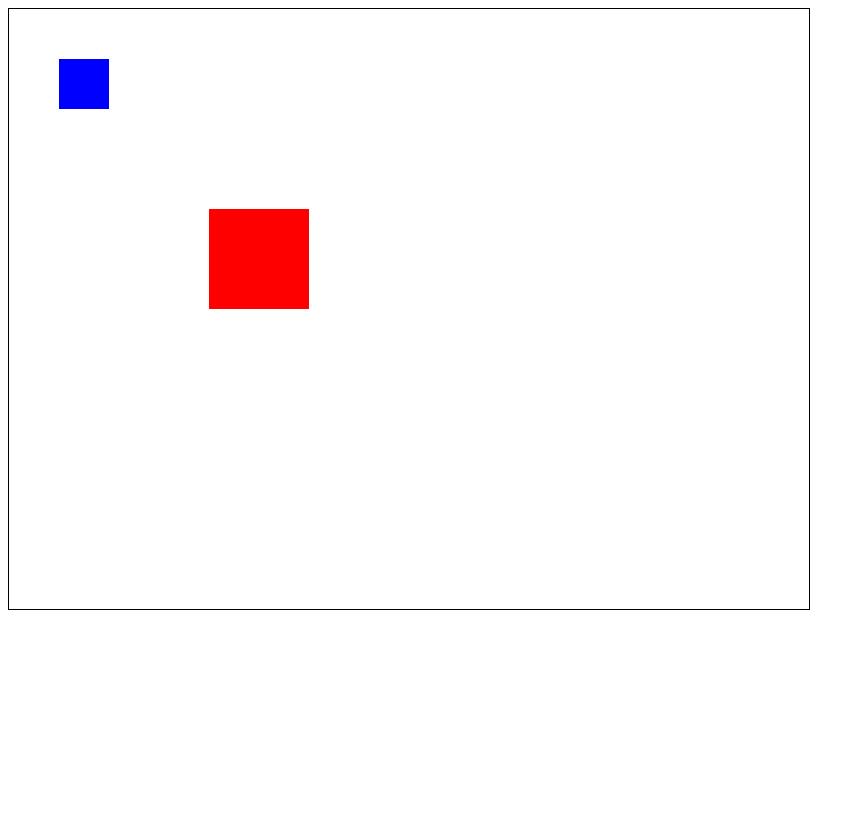
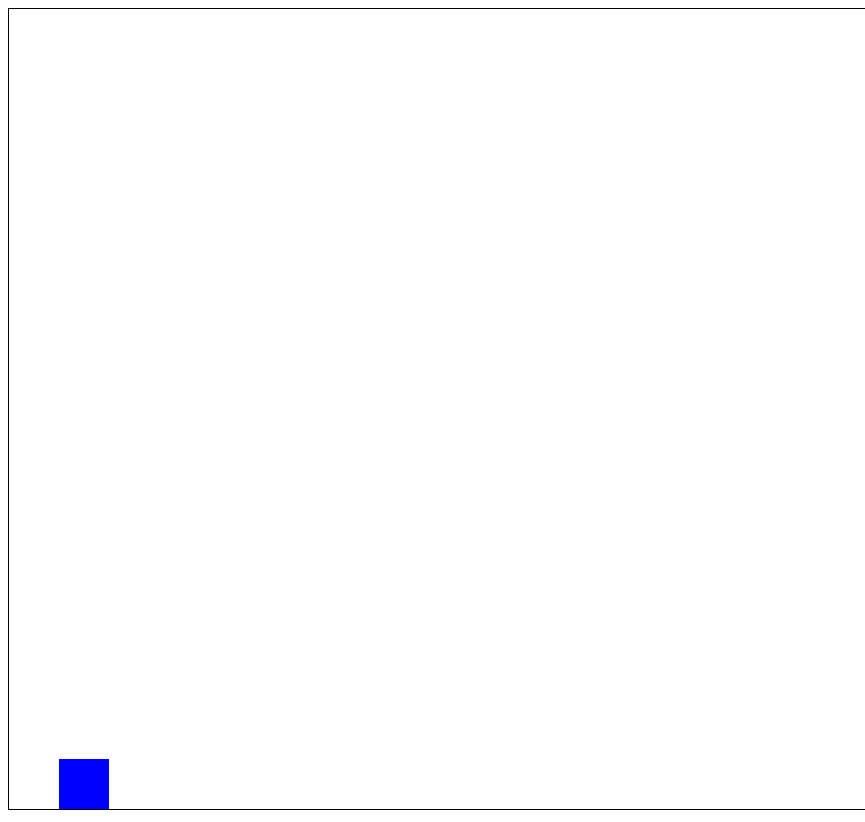
Before and after one commit to soronity/TimsJSGame, a plain HTML site: page index.html in a window 1280 px wide. Shown: the whole page, without its empty margins (0-865 px from the left). Before the commit the page ends 800 px from the top, so only its background shows below. Drawn offline with Linux system fonts and the light colour scheme.

Commit message:
Make player moveable

```diff
--- a/game.js
+++ b/game.js
@@ -2,74 +2,106 @@
 var canvas = document.getElementById("gameCanvas");
 var ctx = canvas.getContext("2d");
 
-// Player object literal
+// Resize the canvas to the size of the screen
+function resizeCanvas() {
+    canvas.width = window.innerWidth;
+    canvas.height = window.innerHeight;
+}
+
+// Call the resizeCanvas function when the window is resized
+window.addEventListener("resize", resizeCanvas);
+
+// Call the resizeCanvas function once on page load
+resizeCanvas();
+
 var player = {
-  x: 50, // Player's x position
-  y: 50, // Player's y position
-  width: 50, // Player's width
-  height: 50, // Player's height
-  color: "blue", // Player's color
-
-  // Function to update player's position or any other logic
-  update: function () {
-    // Update player position or any other game logic here
-  },
-
-  // Function to draw the player
-  draw: function () {
-    ctx.fillStyle = this.color;
-    ctx.fillRect(this.x, this.y, this.width, this.height);
-  }
+    x: 50,
+    y: 50,
+    width: 50,
+    height: 50,
+    color: "blue",
+    velocityY: 0,
+    velocityX: 0, // Set initial horizontal velocity to 0
 };
 
-// Sprite object literal
-var sprite = {
-  x: 200, // Sprite's x position
-  y: 200, // Sprite's y position
-  width: 100, // Sprite's width
-  height: 100, // Sprite's height
-  color: "red", // Sprite's color
+const gravity = 0.5;
 
-  // Function to update sprite's position or any other logic
-  update: function () {
-    // Update sprite position or any other game logic here
-  },
+// Update game logic
+function update() {
 
-  // Function to draw the sprite
-  draw: function () {
-    ctx.fillStyle = this.color;
-    ctx.fillRect(this.x, this.y, this.width, this.height);
+    // Update the player's vertical velocity by adding gravity
+    player.velocityY += gravity;
+
+    // Update the player's y position by adding the vertical velocity
+    player.y += player.velocityY;
+
+    // If the player hits the bottom of the canvas, stop them
+    if (player.y + player.height > canvas.height) {
+        player.y = canvas.height - player.height;
+        player.velocityY = 0;
     }
-};
 
-// Game loop
-function gameLoop() {
-  update();
+    // If the player hits the top of the canvas, stop them
+    if (player.y < 0) {
+        player.y = 0;
+        player.velocityY = 0;
+    }
+
+    // Update the player's x position by adding the horizontal velocity
+    player.x += player.velocityX;
+
+    // If the player hits the right of the canvas, stop them
+    if (player.x + player.width > canvas.width) {
+        player.x = canvas.width - player.width;
+    }
+
+    // If the player hits the left of the canvas, stop them
+    if (player.x < 0) {
+        player.x = 0;
+    }
+
+    // Draw the player on the canvas
     draw();
 }
 
-// Update game logic
-function update() {
-  player.update();
-  sprite.update();
-}
-
-// Draw game objects
+// Function to draw the player
 function draw() {
     // Clear the canvas
     ctx.clearRect(0, 0, canvas.width, canvas.height);
 
     // Draw the player
-  player.draw();
+    ctx.fillStyle = player.color;
+    ctx.fillRect(player.x, player.y, player.width, player.height);
+}
 
-  // Draw the sprite
-  sprite.draw();
-}
 
 // Handle key presses
 document.addEventListener("keydown", function (event) {
     // Handle key presses here (e.g., move the player)
+
+    if (event.code == "KeyA") {
+        player.velocityX = -10; // Set negative horizontal velocity to move left
+    }
+
+    if (event.code == "KeyD") {
+        player.velocityX = 10; // Set positive horizontal velocity to move right
+    }
+
+    //Jump with the space bar
+    if (event.code == "Space") {
+        // Only jump if the player is on the ground or has a slight tolerance
+        if (player.y + player.height >= canvas.height - 1) {
+            player.velocityY = -20; // Set the player's jump height to 10 pixels per frame
+        }
+    }
+});
+
+// Handle key releases
+document.addEventListener("keyup", function (event) {
+    if (event.code == "KeyA" || event.code == "KeyD") {
+        player.velocityX = 0; // Set horizontal velocity to 0 when the key is released
+    }
 });
 
 // Start the game loop
-setInterval(gameLoop, 16); // 60 frames per second (approx.)
+setInterval(update, 16); // 60 frames per second (approx.)
--- a/index.html
+++ b/index.html
@@ -5,7 +5,7 @@
     <link rel="stylesheet" type="text/css" href="styles.css">
   </head>
   <body>
-    <canvas id="gameCanvas" width="800" height="600"></canvas>
+    <canvas id="gameCanvas" width="800" height="400"></canvas>
     <script src="game.js"></script>
   </body>
 </html>
```
Lines whose indentation alone changed are shown as unchanged.
